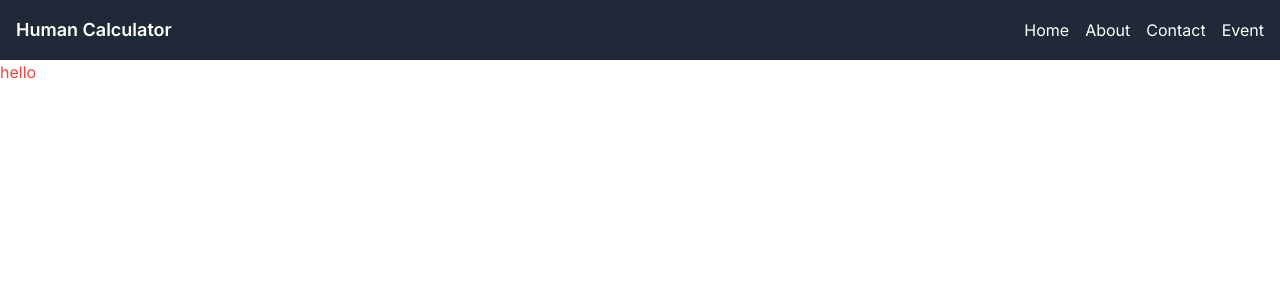
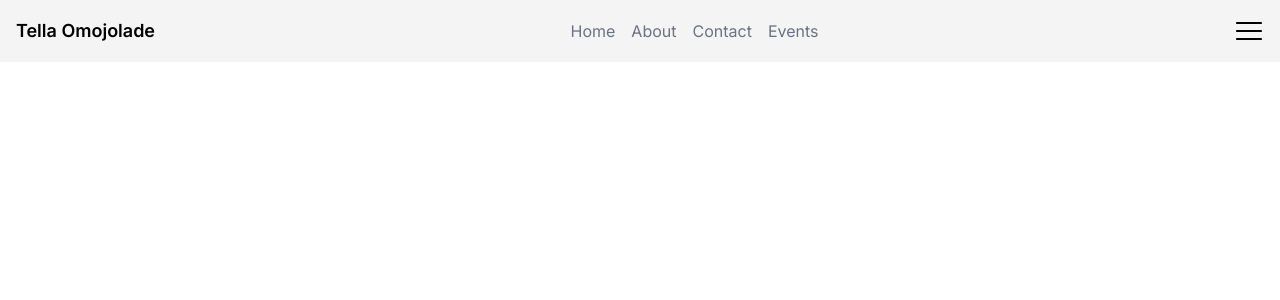
Before and after one commit to segunajibola/human-calculator, a Next.js app: page / in a window 1280 px wide. Shown: the top 300 px of the page. Built offline with nearby package versions, Linux system fonts and the light colour scheme.

Commit message:
firstCommit

```diff
--- a/app/components/NavBar.jsx
+++ /dev/null
@@ -1,27 +0,0 @@
-import Link from "next/link"
-
-export default function NavBar() {
-    return (
-        <nav className="bg-gray-800 p-4">
-        <div className="container mx-auto">
-          <div className="flex items-center justify-between">
-            <div className="text-white text-lg font-semibold">Human Calculator</div>
-            <div className="space-x-4">
-              <Link href="/" className="text-white">
-                Home
-              </Link>
-              <Link href="/about" className="text-white">
-                About
-              </Link>
-              <Link href="/contact" className="text-white">
-                Contact
-              </Link>
-              <Link href="/events" className="text-white">
-                Event
-              </Link>
-            </div>
-          </div>
-        </div>
-      </nav>
-    )
-}
--- a/app/layout.js
+++ b/app/layout.js
@@ -5,7 +5,7 @@ const inter = Inter({ subsets: ['latin'] })
 
 export const metadata = {
   title: 'Tella Jolade | Human Calculator',
-  description: 'Generated by create next app',
+  description: 'Human Calculator, Tella Jolade, Personal Brand Website',
 }
 
 export default function RootLayout({ children }) {
--- a/app/page.js
+++ b/app/page.js
@@ -1,7 +1,7 @@
 import Image from 'next/image'
-import NavBar from './components/NavBar'
+import NavBar from '../components/NavBar'
 
-export default function Home() {
+export default async function Home() {
   return (
     <>
       <NavBar />
--- /dev/null
+++ b/components/NavBar.jsx
@@ -0,0 +1,47 @@
+"use client"
+
+import React, { useState, useEffect } from "react"
+import NavbarItem from "./NavBarItem";
+import { RxHamburgerMenu } from "react-icons/rx";
+
+export default function NavBar() {
+    const TOP_OFFSET = 66;
+
+    const [showMobileMenu, setShowMobileMenu] = useState(false);
+    const [showBackground, setShowBackground] = useState(false);
+    const [active, setActive] = useState(false);
+
+    useEffect(() => {
+        const handleScroll = () => {
+          console.log(window.scrollY)
+          if (window.scrollY >= TOP_OFFSET) {
+            setShowBackground(true)
+          } else {
+            setShowBackground(false)
+          }
+        }
+
+        window.addEventListener('scroll', handleScroll);
+
+        return () => {
+          window.removeEventListener('scroll', handleScroll);
+        }
+      }, []);
+
+    return (
+        <nav className="w-full fixed z-40">
+        <div className={`container p-4 mx-auto ${showBackground ? 'bg-zinc-900 bg-opacity-90' : 'bg-zinc-100'}`}>
+          <div className="flex items-center justify-between">
+            <div className=" text-lg font-semibold">Tella Omojolade</div>
+            <div className="space-x-4 hidden lg:flex">
+              <NavbarItem label="Home" active={active} setActive={setActive} />
+              <NavbarItem label="About" active={active} setActive={setActive}/>
+              <NavbarItem label="Contact" active={active} setActive={setActive}/>
+              <NavbarItem label="Events" active={active} setActive={setActive}/>
+            </div>
+            <RxHamburgerMenu className="" size={30}/>
+          </div>
+        </div>
+      </nav>
+    )
+}
--- /dev/null
+++ b/components/NavBarItem.jsx
@@ -0,0 +1,22 @@
+import React from "react";
+import Link from "next/link";
+
+export default function NavbarItem({ label, active, setActive }) {
+  const handleClick = () => {
+    setActive(label);
+  };
+
+  return (
+    <Link
+      onClick={handleClick}
+      href="/"
+      className={`cursor-pointer transition ${
+        active === label
+          ? "text-red-200 cursor-default"
+          : "text-gray-500 hover:text-gray-300 cursor-pointer transition"
+      }`}
+    >
+      {label}
+    </Link>
+  );
+}
--- a/next.config.js
+++ b/next.config.js
@@ -1,4 +1,6 @@
 /** @type {import('next').NextConfig} */
-const nextConfig = {}
+const nextConfig = {
+    reactStrictMode: true,
+  }
 
-module.exports = nextConfig
+  module.exports = nextConfig
```
Also changed, not shown: package.json (+5 -4 lines), 1 other file (tests, documents, lock files or other folders).
